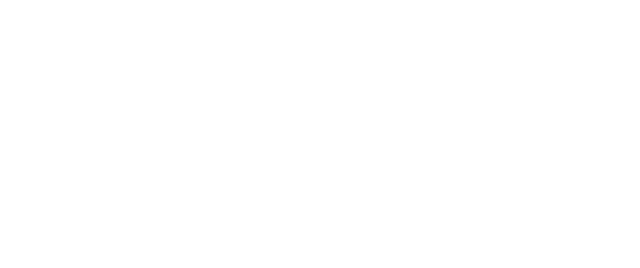
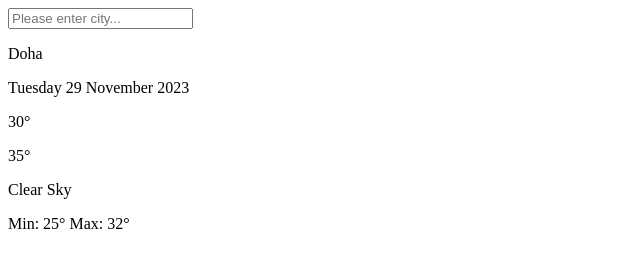
Before and after one commit to YuliiaZaharia/weather-app-javascript-project, a plain HTML site: page index.html in a window 1280 px wide. Shown: the whole page, without its empty margins (0-640 px from the left). Drawn offline with Linux system fonts and the light colour scheme.

Commit message:
created divs with paragraphs and input in html file

```diff
--- a/index.html
+++ b/index.html
@@ -9,6 +9,25 @@
 </head>
 <body>
 
+    <div id="container">
+    <div id="header">
+        <input type="text" id="input" placeholder="Please enter city...">
+    </div>
+
+    <div id="when-where">
+        <p id="city">Doha</p>
+        <p id="date">Tuesday 29 November 2023</p>
+    </div>
+
+    <div id="now">
+    <p id="temp">30°</p>
+    <p id="feels">35°</p>
+    <p id="description">Clear Sky</p>
+    <p id="variation">Min: 25° Max: 32°</p>
+    </div>
+
+    </div>
+
     <script src="index.js"></script>
 </body>
 </html>
```
